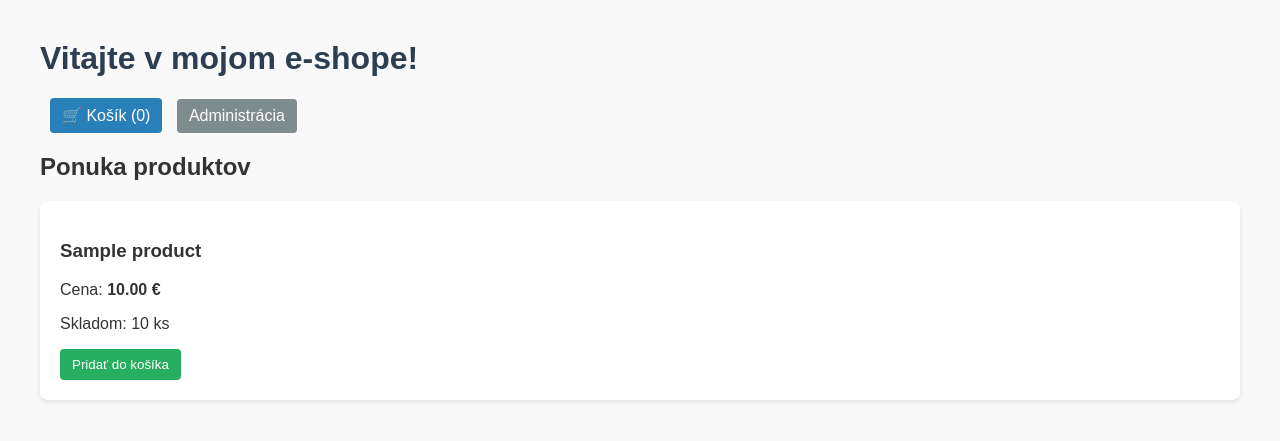
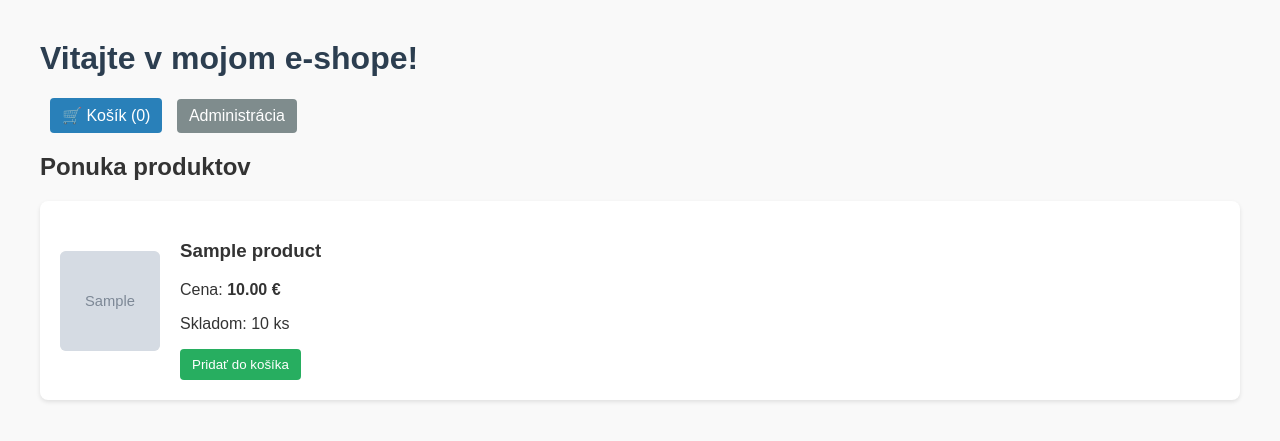
Before and after one commit to matuso1/eshop, a FastAPI app: page / in a window 1280 px wide. Shown: the top 441 px of the page. Run offline with FastAPI, Linux system fonts and the light colour scheme; tables that the repository leaves empty hold one stand-in row (values such as "Sample post"); grey boxes marked "Sample" are stand-in pictures.

Commit message:
Update index.html

```diff
--- a/templates/index.html
+++ b/templates/index.html
@@ -7,7 +7,8 @@
     <style>
         body { font-family: Arial, sans-serif; margin: 40px; background-color: #f9f9f9; color: #333; }
         h1 { color: #2c3e50; }
-        .product-card { background: white; padding: 20px; margin-bottom: 15px; border-radius: 8px; box-shadow: 0 2px 4px rgba(0,0,0,0.1); }
+        .product-card { background: white; padding: 20px; margin-bottom: 15px; border-radius: 8px; box-shadow: 0 2px 4px rgba(0,0,0,0.1); display: flex; align-items: center; gap: 20px; }
+        .product-img { width: 100px; height: 100px; object-fit: cover; border-radius: 6px; background: #eee; }
         .old-price { text-decoration: line-through; color: #888; }
         .discount-badge { background: #e74c3c; color: white; padding: 3px 8px; border-radius: 4px; font-size: 12px; }
         .nav-links { margin-bottom: 20px; }
@@ -28,6 +29,13 @@
     {% if products %}
         {% for product in products %}
             <div class="product-card">
+                {% if product[5] %}
+                    <img src="{{ product[5] }}" alt="{{ product[1] }}" class="product-img">
+                {% else %}
+                    <div class="product-img" style="display: flex; align-items: center; justify-content: center; font-size: 12px; color: #888;">Bez foto</div>
+                {% endif %}
+
+                <div style="flex-grow: 1;">
                     <h3>{{ product[1] }}</h3>
 
                     {% set base_price = product[2] %}
@@ -51,12 +59,13 @@
                             <button type="submit" class="btn">Pridať do košíka</button>
                         </form>
                     {% else %}
-                    <p style="color: red;">Vypredané</p>
+                        <p style="color: red; margin: 0;">Vypredané</p>
                     {% endif %}
+                </div>
             </div>
         {% endfor %}
     {% else %}
-        <p>Zatiaľ nie sú pridané žiadne produkty.</p>
+        <p>Zatiaľ nie sú pridané žiadne produkty. Pridajte ich cez administráciu.</p>
     {% endif %}
 </body>
 </html>
```
Lines whose indentation alone changed are shown as unchanged.
